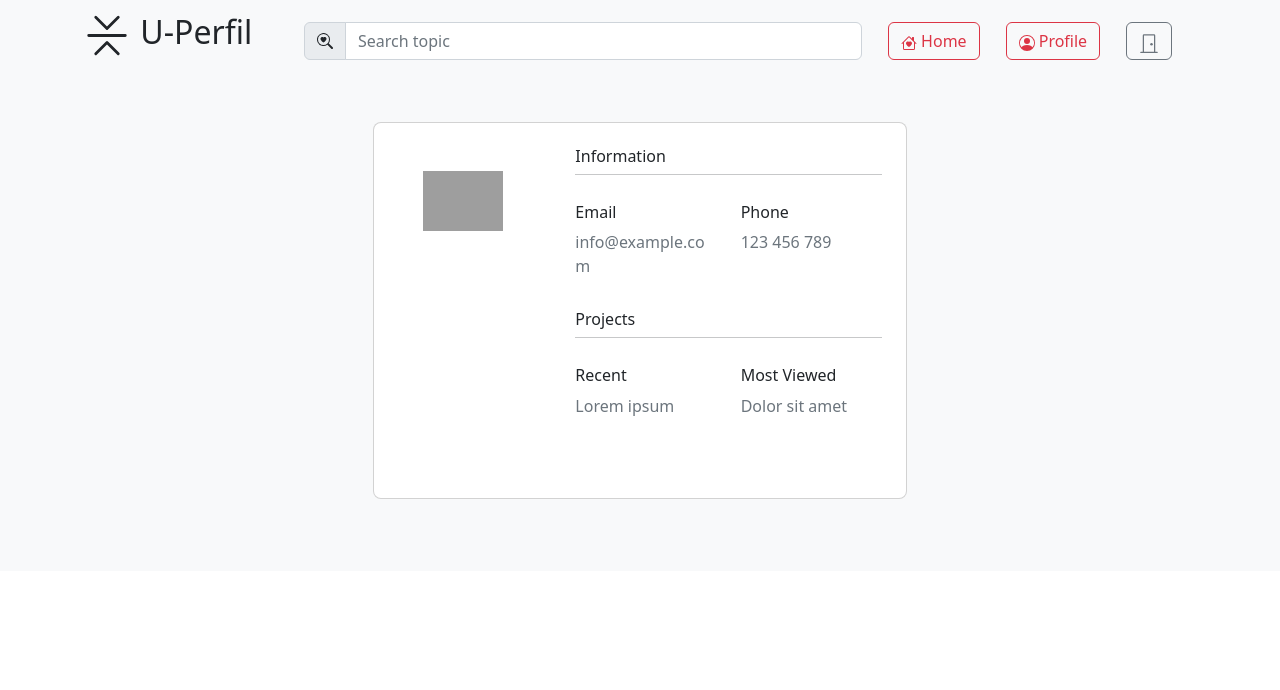
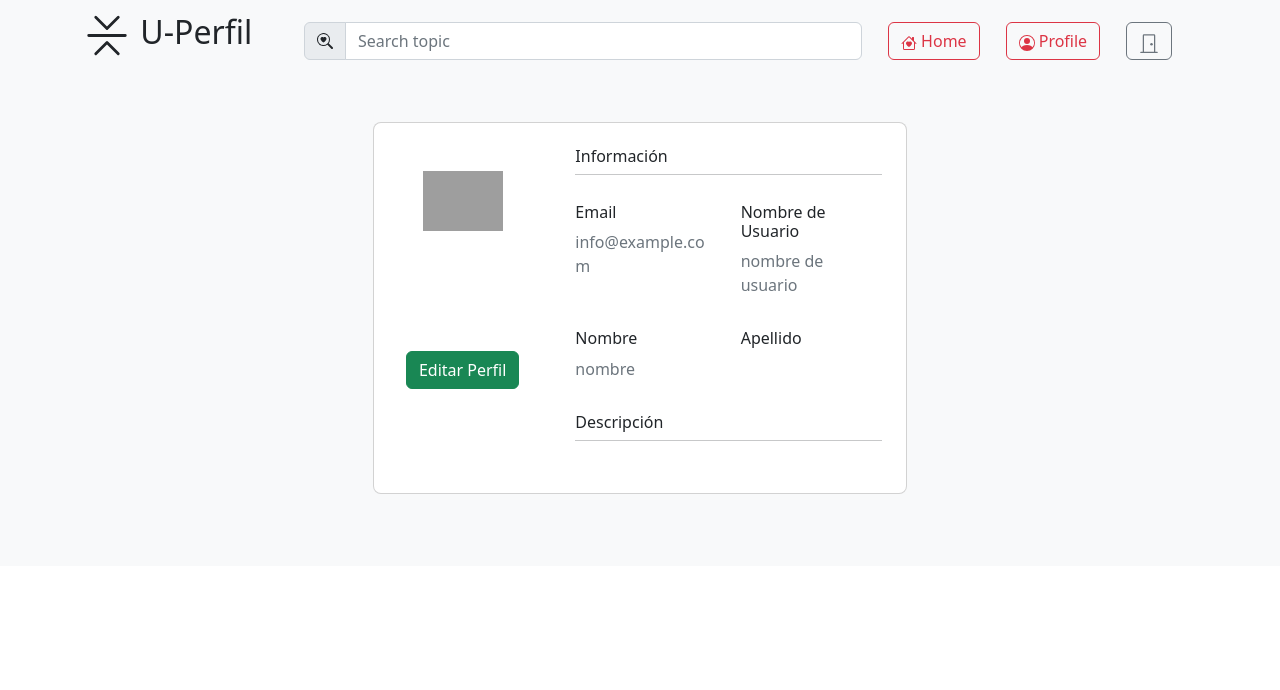
Before and after one commit to DCC-CC4401/2022-2-Grupo-6, a Django app: page /accounts/profile in a window 1280 px wide. Shown: the top 690 px of the page. Run offline with Django 3.2, Linux system fonts and the light colour scheme; grey boxes are pictures that could not be loaded.

Commit message:
Update profile.html

```diff
--- a/tutoria/app_inicial/templates/registration/profile.html
+++ b/tutoria/app_inicial/templates/registration/profile.html
@@ -79,11 +79,12 @@
                 alt="Avatar" class="img-fluid my-5" style="width: 80px;" />
               <h5>Marie Horwitz</h5>
               <p>Web Designer</p>
+              <button type="button" class="btn btn-success">Editar Perfil </button>
               <i class="far fa-edit mb-5"></i>
             </div>
             <div class="col-md-8">
               <div class="card-body p-4">
-                <h6>Information</h6>
+                <h6>Información</h6>
                 <hr class="mt-0 mb-4">
                 <div class="row pt-1">
                   <div class="col-6 mb-3">
@@ -91,27 +92,26 @@
                     <p class="text-muted">info@example.com</p>
                   </div>
                   <div class="col-6 mb-3">
-                    <h6>Phone</h6>
-                    <p class="text-muted">123 456 789</p>
+                    <h6>Nombre de Usuario</h6>
+                    <p class="text-muted">nombre de usuario</p>
+                  </div>
+                  <div class="col-6 mb-3">
+                    <h6>Nombre</h6>
+                    <p class="text-muted">nombre</p>
+                  </div>
+                  <div class="col-6 mb-3">
+                    <h6>Apellido</h6>
+
                   </div>
                 </div>
-                <h6>Projects</h6>
+                <h6>Descripción</h6>
                 <hr class="mt-0 mb-4">
                 <div class="row pt-1">
-                  <div class="col-6 mb-3">
-                    <h6>Recent</h6>
-                    <p class="text-muted">Lorem ipsum</p>
-                  </div>
-                  <div class="col-6 mb-3">
-                    <h6>Most Viewed</h6>
-                    <p class="text-muted">Dolor sit amet</p>
-                  </div>
+
+
+
                 </div>
-                <div class="d-flex justify-content-start">
-                  <a href="#!"><i class="fab fa-facebook-f fa-lg me-3"></i></a>
-                  <a href="#!"><i class="fab fa-twitter fa-lg me-3"></i></a>
-                  <a href="#!"><i class="fab fa-instagram fa-lg"></i></a>
-                </div>
+
               </div>
             </div>
           </div>
```
